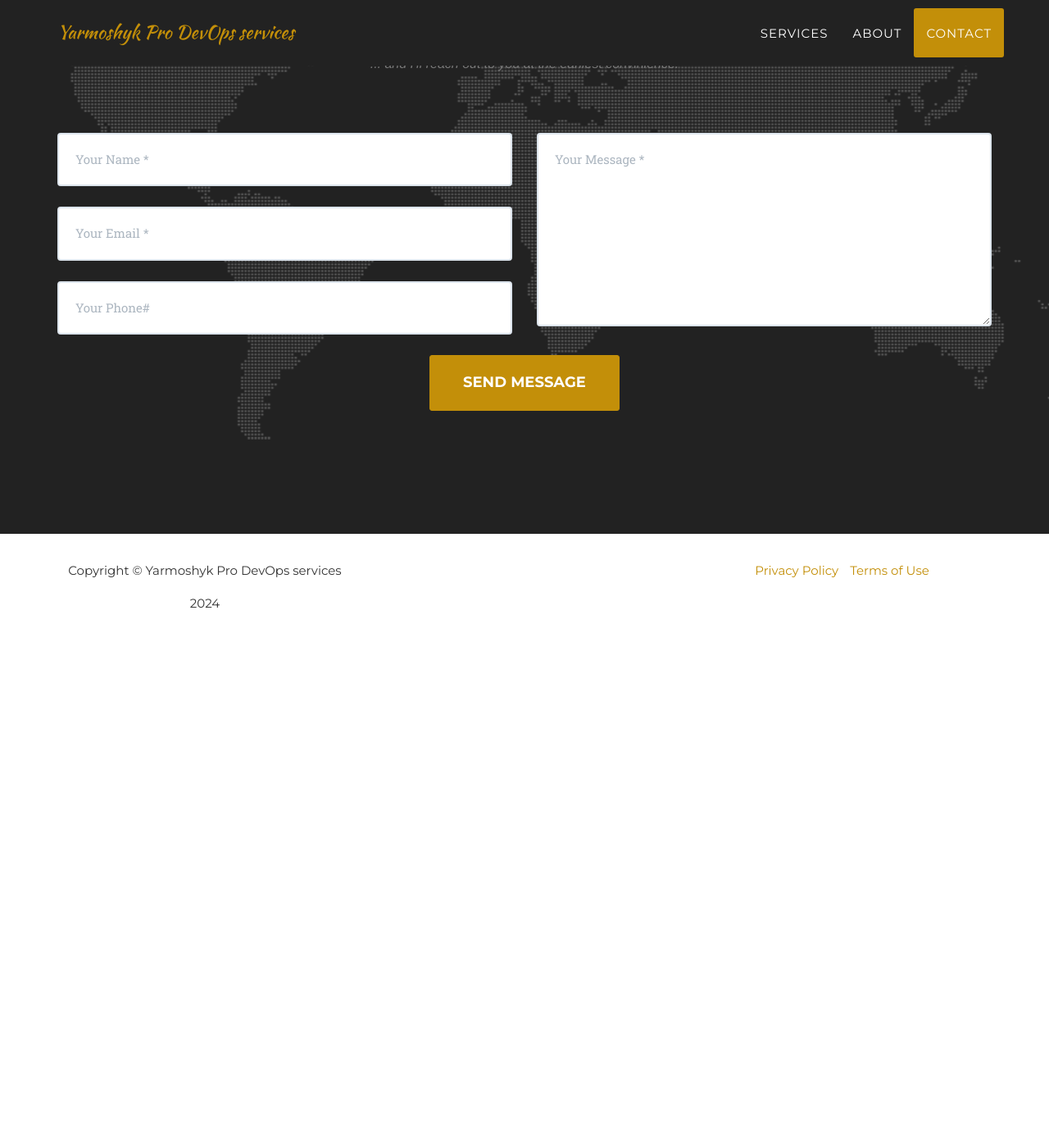
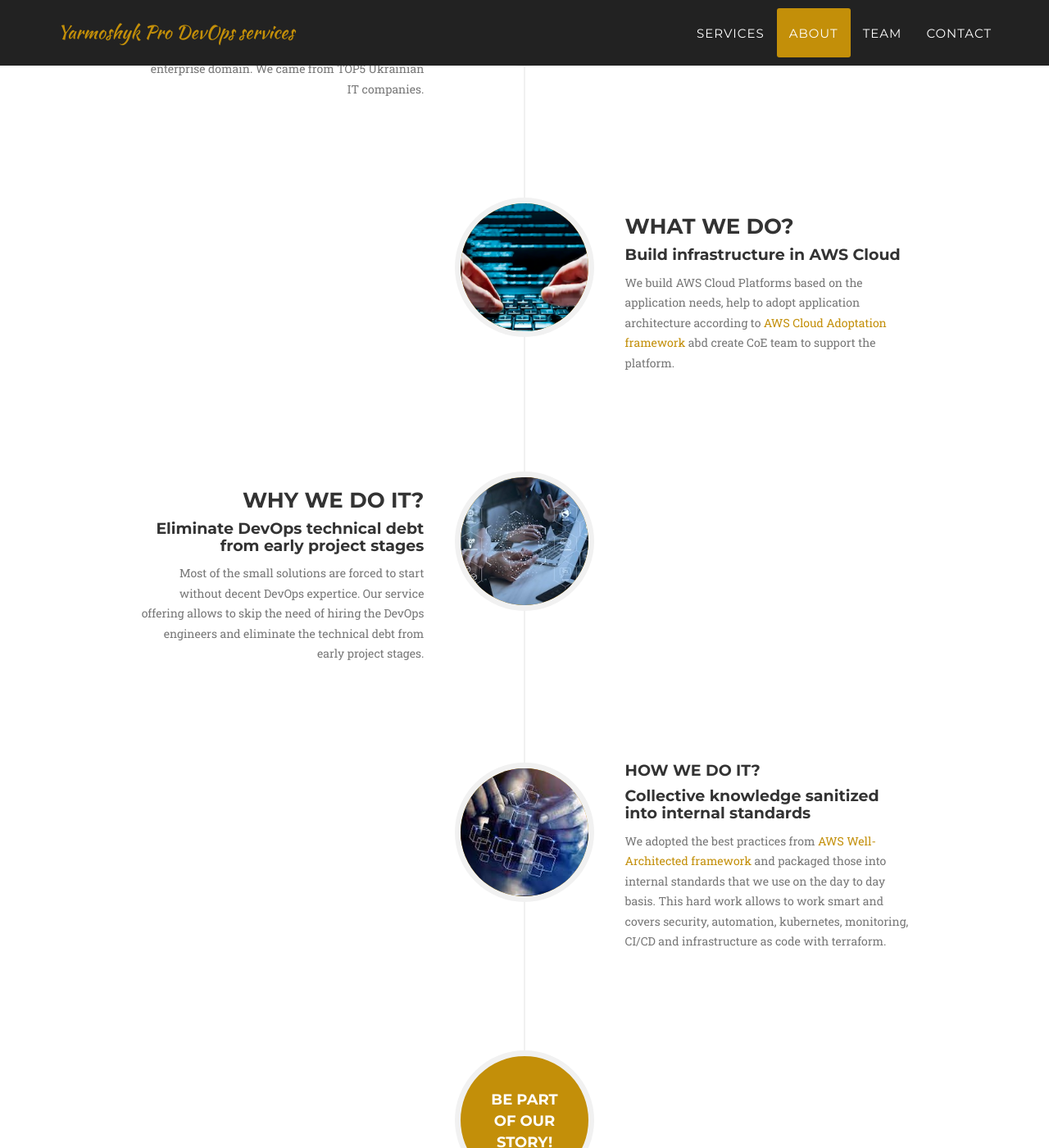
Before and after one commit to yyarmoshyk/yarmoshyk.pro, a Jekyll site: the page built from src/index.html, in a window 1280 px wide and 1400 px high, scrolled down 2075 px. Shown: the whole window at 82% size. Built offline with Jekyll 4.4.1, drawn with Linux system fonts in a browser that asks for light colours; some web fonts are replaced; before the commit the page ends 2856 px from its top, so only the background shows below that; some of the changed text lies outside the part shown.

Commit message:
Updated aout and section

```diff
--- a/src/_config.yml
+++ b/src/_config.yml
@@ -5,23 +5,23 @@ incremental: true
 
 # Site settings
 title: Yarmoshyk Pro DevOps services
-email: y.yarmoshyk@gmail.com
-description: "DevOps evangelist, CI/CD practitioner, IaaC adept, fan of Kubernetes, Cloud expert, Mentor, DevOps team and process managerс"
+email: yaroslav@yarmoshyk.pro
+description: "Cloud Expert, DevOps evangelist, CI/CD practitioner, IaaC adept, fan of Kubernetes"
 
 
 # Team names, titles and social links
 people:
 - name: Yaroslav Yarmoshyk
   pic: 1
-  position: Solutions Architect,
+  position: CEO, Founder, Solutions Architect
   social:
     - title: linkedin
       url: https://www.linkedin.com/in/yaroslav-yarmoshyk/
 
 # Social networks usernames (many more available: google-plus, flickr, dribbble, pinterest, instagram, tumblr, linkedin, etc.)
-# social:
-#   - title: twitter
-#     url: http://twitter.com/jekyllrb
+social:
+  - title: linkedin
+    url: https://www.linkedin.com/company/yarmoshyk-pro-devops-services/
 #   - title: facebook
 #     url:
 #   - title: stack-overflow
--- a/src/_includes/about.html
+++ b/src/_includes/about.html
@@ -4,7 +4,6 @@
         <div class="row">
             <div class="col-lg-12 text-center">
                 <h2 class="section-heading">About</h2>
-                    <h3 class="section-subheading text-muted">My path</h3>
             </div>
         </div>
         <div class="row">
@@ -12,37 +11,33 @@
                 <ul class="timeline">
                     <li>
                         <div class="timeline-image">
-                                <img class="img-circle img-responsive" src="img/about/7.jpg" alt="">
+                            <img class="img-circle img-responsive" src="img/about/6.jpg" alt="">
                         </div>
                         <div class="timeline-panel">
                             <div class="timeline-heading">
-                                    <h4>Feb 2023 - now</h4>
-                                    <h4 class="subheading">Cloud & DevOps Solution architect</h4>
+                                <h3>Who we are?</h3>
+                                <h4 class="subheading">AWS Cloud experts & DevOps engineers</h4>
                             </div>
                             <div class="timeline-body">
                                 <p class="text-muted">
-                                        Improve engineering practices for clients.<br>
-                                        Standardisation efforts from the DevOps and Cloud engineering perspective.<br>
-                                        Well architecture reviews. Cloud migrations, CI/CD improvements.<br>
-                                        Populate DevOps engineering best practices.<br>
-                                        <b>Stack</b>: terragrunt, terraform, Migration Projects, Git, Amazon Web Services (AWS), AWS Well Architectured Framework, AWS costs optimisation, Kubernetes, Gitlab CI/CD Pipelines, Jenkins
+                                    A team of DevOps engineers with 5-8+ years of experience in providing DevOps services in enterprise domain.
+                                    We came from TOP5 Ukrainian IT companies.
                                 </p>
                             </div>
                         </div>
                     </li>
                     <li class="timeline-inverted">
                         <div class="timeline-image">
-                                <img class="img-circle img-responsive" src="img/about/9.jpg" alt="">
+                            <img class="img-circle img-responsive" src="img/about/5.png" alt="">
                         </div>
                         <div class="timeline-panel">
                             <div class="timeline-heading">
-                                    <h4>Now 2022 - Feb 2023</h4>
-                                    <h4 class="subheading">DevOps Engineering Manager</h4>
+                                <h3>What we do?</h3>
+                                <h4 class="subheading">Build infrastructure in AWS Cloud</h4>
                             </div>
                             <div class="timeline-body">
                                 <p class="text-muted">
-                                        Manage DevOps CoE team of 11 engineers working on 5 parallel projects.
-                                        Customer relationship. Mod monitoring, mentoring, hiring, onboarding, process ironing. Scrum, Kanban, 1-to-1s, Tearraform, kubernetes, helm, AWS, GCP, Jenkins, groovy, configuration-as-a-code
+                                    We build AWS Cloud Platforms based on the application needs, help to adopt application architecture according to <a href="https://aws.amazon.com/cloud-adoption-framework/">AWS Cloud Adoptation framework</a> abd create CoE team to support the platform.
                                 </p>
                             </div>
                         </div>
@@ -53,13 +48,13 @@
                         </div>
                         <div class="timeline-panel">
                             <div class="timeline-heading">
-                                    <h4>March 2021 - Now 2022</h4>
-                                    <h4 class="subheading">DevOps TechLead/Solution Architect</h4>
+                                <h3>Why we do it?</h3>
+                                <h4 class="subheading">Eliminate DevOps technical debt from early project stages</h4>
                             </div>
                             <div class="timeline-body">
                                 <p class="text-muted">
-                                        Green-grass migration to AWS of the distributes application.
-                                        Tearraform, kubernetes, helm, AWS, Jenkins, jCaaC, groovy, configuration-as-a-code
+                                    Most of the small solutions are forced to start without decent DevOps expertice.
+                                    Our service offering allows to skip the need of hiring the DevOps engineers and eliminate the technical debt from early project stages.
                                 </p>
                             </div>
                         </div>
@@ -70,83 +65,13 @@
                         </div>
                         <div class="timeline-panel">
                             <div class="timeline-heading">
-                                    <h4>Now 2020 - March 2021</h4>
-                                    <h4 class="subheading">DevOps solution architect</h4>
+                                <h4>How we do it?</h4>
+                                <h4 class="subheading">Collective knowledge sanitized into internal standards</h4>
                             </div>
                             <div class="timeline-body">
                                 <p class="text-muted">
-                                        Multicloud platform for distributed healthcare application.
-                                        Tearraform, kubernetes, helm, AWS, GCP, Azure, Jenkins, groovy
-                                    </p>
-                                </div>
-                            </div>
-                        </li>
-                        <li>
-                            <div class="timeline-image">
-                                <img class="img-circle img-responsive" src="img/about/6.jpg" alt="">
-                            </div>
-                            <div class="timeline-panel">
-                                <div class="timeline-heading">
-                                    <h4>May 2018 - Now 2020</h4>
-                                    <h4 class="subheading">DevOps/SRE Team Lead</h4>
-                                </div>
-                                <div class="timeline-body">
-                                    <p class="text-muted">
-                                        Built the team of 7 engineers. Implemented team work processes targeted to be highly transparent, predicatable and easily reportable.
-                                        Achieved the state of 10 production releases per day.
-                                        Team Leadership, team management, reporting, Scrum, Kanban, Terraform, AWS, linux, docker, EKS, ECS, ansible, GitlabCI
-                                    </p>
-                                </div>
-                            </div>
-                        </li>
-                        <li class="timeline-inverted">
-                            <div class="timeline-image">
-                                <img class="img-circle img-responsive" src="img/about/5.png" alt="">
-                            </div>
-                            <div class="timeline-panel">
-                                <div class="timeline-heading">
-                                    <h4>October 2016 - May 2018</h4>
-                                    <h4 class="subheading">Enterprise DevOps engineer</h4>
-                                </div>
-                                <div class="timeline-body">
-                                    <p class="text-muted">
-                                        DevOps and cloud engineering for high-load distributed enterprise application with microservice architecture.
-                                        Migration into AWS cloud, infrastructure as a code, right sizing, costs optimization.
-                                        On-prem, AWS, Terraform, linux, docker, EKS, ECS, ansible, Jenkins, GitlabCI
-                                    </p>
-                                </div>
-                            </div>
-                        </li>
-                        <li>
-                            <div class="timeline-image">
-                                <img class="img-circle img-responsive" src="img/about/3.jpg" alt="">
-                            </div>
-                            <div class="timeline-panel">
-                                <div class="timeline-heading">
-                                    <h4>2013-2016</h4>
-                                    <h4 class="subheading">Proffessional migrations services</h4>
-                                </div>
-                                <div class="timeline-body">
-                                    <p class="text-muted">
-                                        Manual and automated "migrations-as-a-sesrvice" to AWS cloud and on-prem servers.
-                                        Linux, Windows, bash, python, ansible, docker, wordpress, magento, drupal, jango, mail servers, Plsk, WHM/cPanel
-                                    </p>
-                                </div>
-                            </div>
-                        </li>
-                        <li class="timeline-inverted">
-                            <div class="timeline-image">
-                                <img class="img-circle img-responsive" src="img/about/2.jpg" alt="">
-                            </div>
-                            <div class="timeline-panel">
-                                <div class="timeline-heading">
-                                    <h4>2010-2012</h4>
-                                    <h4 class="subheading">support e-Commerce development</h4>
-                                </div>
-                                <div class="timeline-body">
-                                    <p class="text-muted">
-                                        Work in e-commerce area. The major focus is Magento developers with the need for provisioning and fine tuning of linux VMs for the websites.
-                                        Linux, bash, apache, nginx, mysql.
+                                    We adopted the best practices from <a href="https://aws.amazon.com/architecture/well-architected/">AWS Well-Architected framework</a> and packaged those into internal standards that we use on the day to day basis.
+                                    This hard work allows to work smart and covers security, automation, kubernetes, monitoring, CI/CD and infrastructure as code with terraform.
                                 </p>
                             </div>
                         </div>
--- a/src/_includes/header.html
+++ b/src/_includes/header.html
@@ -27,9 +27,9 @@
                     <li>
                         <a class="page-scroll" href="#about">About</a>
                     </li>
-                    <!-- <li>
+                    <li>
                         <a class="page-scroll" href="#team">Team</a>
-                    </li> -->
+                    </li>
                     <li>
                         <a class="page-scroll" href="#contact">Contact</a>
                     </li>
--- a/src/_includes/team.html
+++ b/src/_includes/team.html
@@ -30,7 +30,7 @@
             </div>
             <div class="row">
                 <div class="col-lg-8 col-lg-offset-2 text-center">
-                    <p class="large text-muted">Lorem ipsum dolor sit amet, consectetur adipisicing elit. Aut eaque, laboriosam veritatis, quos non quis ad perspiciatis, totam corporis ea, alias ut unde.</p>
+                    <p class="large text-muted"></p>
                 </div>
             </div>
         </div>
--- a/src/_layouts/default.html
+++ b/src/_layouts/default.html
@@ -8,6 +8,8 @@
 
     {% include header.html %}
     {% include services_grid.html %}
+    {% include about.html %}
+    {% include team.html %}
     {% include contact.html %}
     {% include footer.html %}
     {% include modals.html %}
```
Also changed, not shown: src/img/team/1.jpg. Lines whose indentation alone changed are shown as unchanged.
